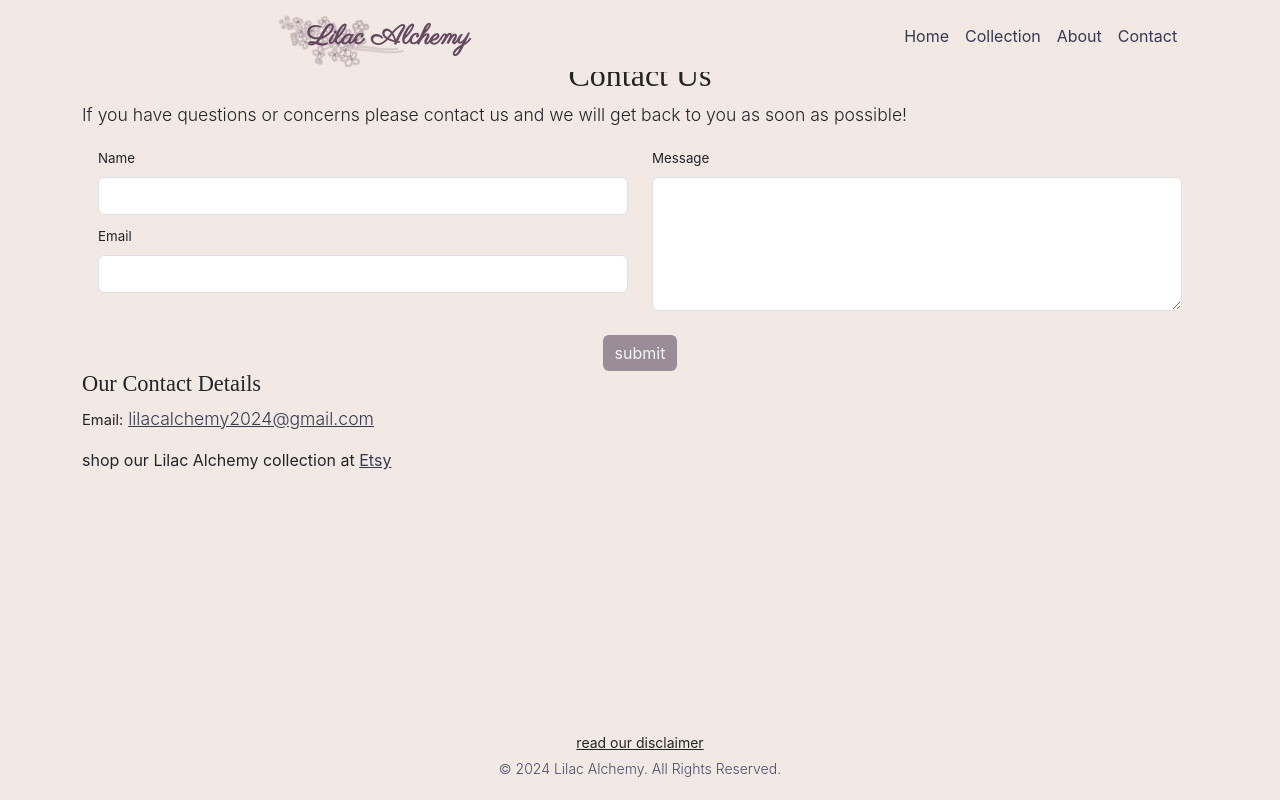
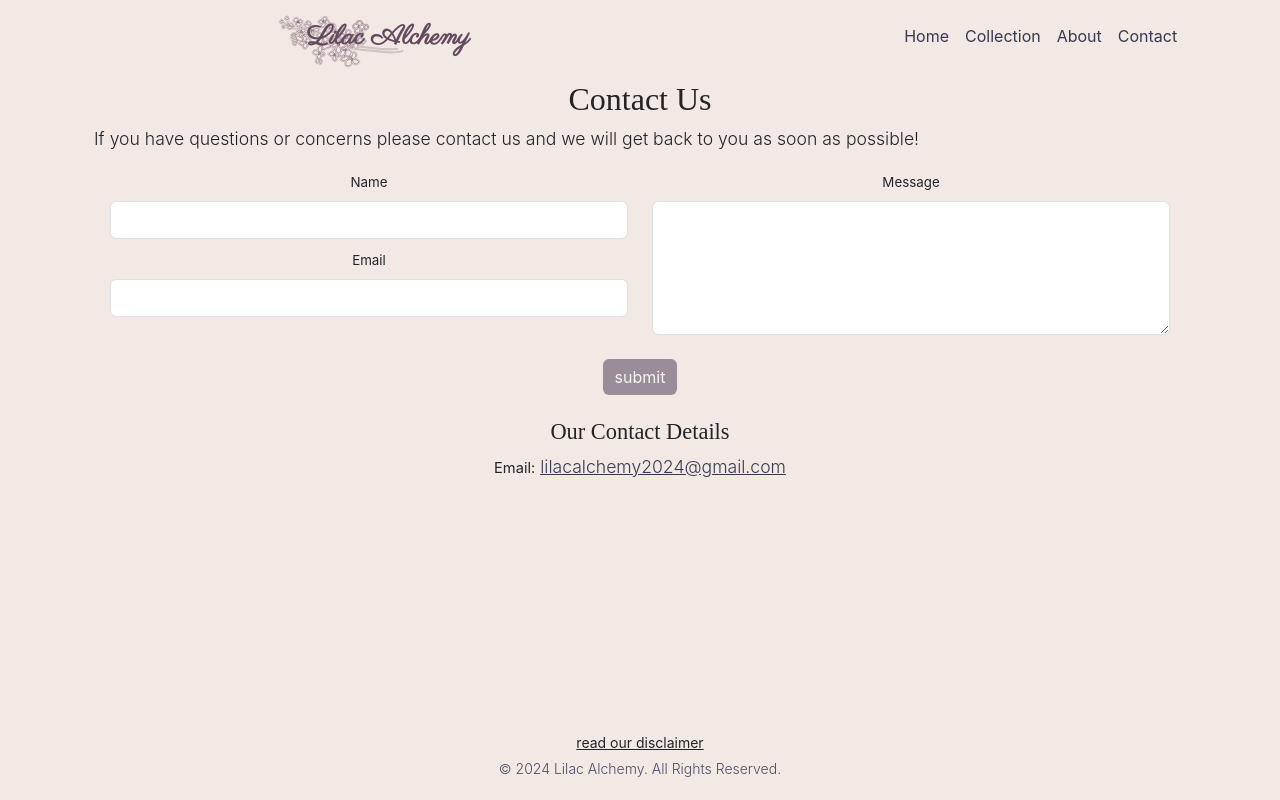
Before and after one commit to GNikroo/lilac-alchemy, a React (Create React App) app in the folder lilac-alchemy/: page /contact in a window 1280 px wide. Built offline with nearby package versions, Linux system fonts and the light colour scheme; a web font is replaced by a local one.

Commit message:
Update padding and minor style changes

```diff
--- a/lilac-alchemy/src/components/About.js
+++ b/lilac-alchemy/src/components/About.js
@@ -8,9 +8,9 @@ function About() {
   }, []);
 
   return (
-    <Container className="text-center">
+    <Container className="px-4 text-center">
       <Row className="mt-4">
-        <h2>About Us</h2>
+        <h2>About Lilac Alchemy</h2>
         <Col>
           <p>
             At Lilac Alchemy, I am passionate about creating natural, homemade
@@ -22,9 +22,17 @@ function About() {
           </p>
         </Col>
       </Row>
-      <Row>
+      <Row className="mt-4">
+        <h4>
+          shop our Lilac Alchemy collection at{" "}
+          <a href="https://www.etsy.com/se-en/shop/LilacAlchemybyGreco?ref=shop-header-name&listing_id=1759318992&from_page=listing">
+            Etsy
+          </a>
+        </h4>
+      </Row>
+      <Row className="mt-4">
         <Col className={styles.Disclaimer}>
-          <h6 className="mt-4">Disclaimer</h6>
+          <h6>Disclaimer</h6>
           <p>
             Please note that the products offered by Lilac Alchemy are not
             FDA-approved and are not intended to diagnose, treat, cure, or
--- a/lilac-alchemy/src/components/Contact.js
+++ b/lilac-alchemy/src/components/Contact.js
@@ -27,13 +27,18 @@ const Contact = () => {
   }
 
   return (
-    <Container>
-      <h2 className="d-block text-center">Contact Us</h2>
+    <Container className="px-4 text-center">
+      <Row className="mt-4">
+        <h2>Contact Us</h2>
         <Card className={`${styles.Contact} border-0`}>
           <Row>
             <Col>
               <Card className={`${styles.FormContainer} border-0`}>
-              <Form data-netlify="true" name="contact" onSubmit={handleSubmit}>
+                <Form
+                  data-netlify="true"
+                  name="contact"
+                  onSubmit={handleSubmit}
+                >
                   <input type="hidden" name="form-name" value="contact" />
                   <Card.Text>
                     If you have questions or concerns please contact us and we
@@ -84,36 +89,31 @@ const Contact = () => {
                       </Form.Group>
                     </Col>
                   </Row>
-                <Container className="text-center">
+                  <div>
                     <button
                       type="submit"
                       className={`${styles.Button} mt-3 btn border-0`}
                     >
                       submit
                     </button>
-                </Container>
+                  </div>
                 </Form>
               </Card>
             </Col>
           </Row>
-        <Row>
+          <Row className="mt-4">
             <Col>
               <h3>Our Contact Details</h3>
-            <p>
+              <p className="text-center">
                 <strong className={styles.Label}>Email:</strong>{" "}
                 <a href="mailto:lilacalchemy2024@gmail.com">
                   lilacalchemy2024@gmail.com
                 </a>
-            </p>
-            <h4s>
-              shop our Lilac Alchemy collection at{" "}
-              <a href="https://www.etsy.com/se-en/shop/LilacAlchemybyGreco?ref=shop-header-name&listing_id=1759318992&from_page=listing">
-                Etsy
-              </a>
-            </h4s>
+              </p>{" "}
             </Col>
           </Row>
         </Card>
+      </Row>
     </Container>
   );
 };
--- a/lilac-alchemy/src/components/Home.js
+++ b/lilac-alchemy/src/components/Home.js
@@ -38,7 +38,7 @@ function Home() {
   return (
     <div>
       <div className={styles.HeroBanner}>
-        <Container className="text-center">
+        <Container className="px-4 text-center">
           <div>
             <h1 className={styles.HeroTitle}>nurture body and soul</h1>
           </div>
--- a/lilac-alchemy/src/components/ProductPages.js
+++ b/lilac-alchemy/src/components/ProductPages.js
@@ -156,7 +156,7 @@ function ProductPages() {
   }
 
   return (
-    <Container>
+    <Container className="mt-4">
       <button
         onClick={() => navigate("/collection")}
         style={{
--- a/lilac-alchemy/src/components/Products.js
+++ b/lilac-alchemy/src/components/Products.js
@@ -31,7 +31,7 @@ function Products() {
   ];
 
   return (
-    <Container className="text-center">
+    <Container className="px-4 text-center">
       <Row className="mt-4">
         <Col>
           <h2>Our Collection</h2>
--- a/lilac-alchemy/src/styles/Navbar.module.css
+++ b/lilac-alchemy/src/styles/Navbar.module.css
@@ -29,6 +29,8 @@
 }
 
 .Brand {
+    position: relative;
+    z-index: 1;
     color: #65495e !important;
     font-family: "Parisienne", cursive;
     font-size: 1.7rem !important;
```
Lines whose indentation alone changed are shown as unchanged.
